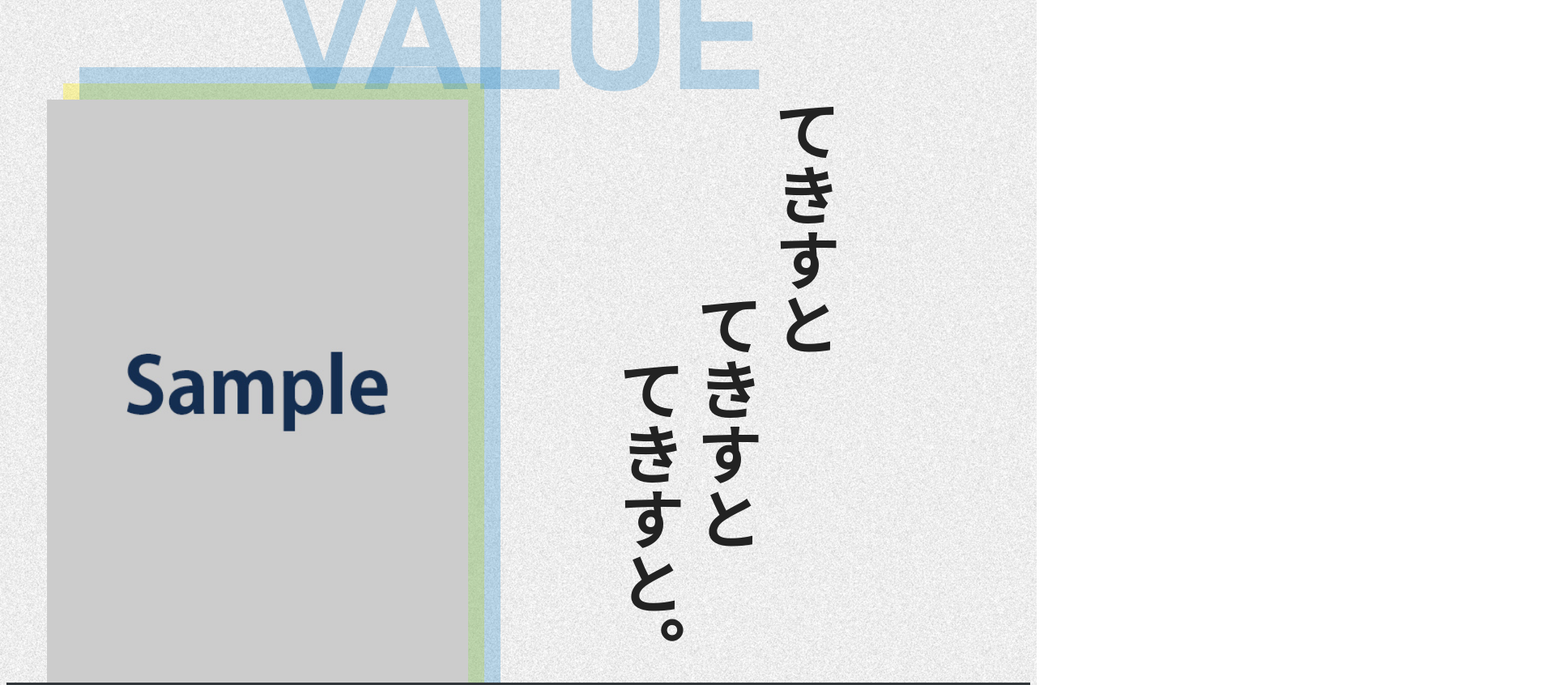
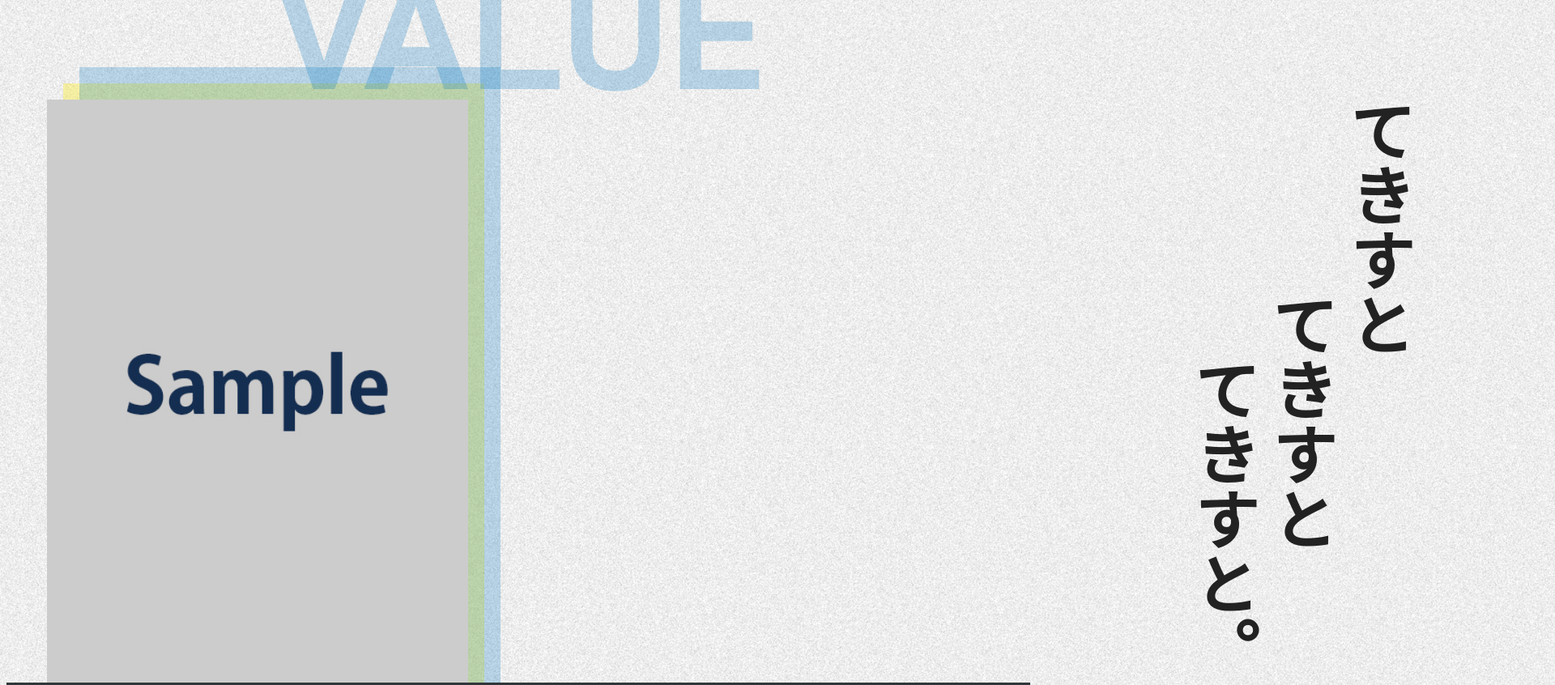
Before and after one commit to sf-captain/20220118200000-sf_corporat_site-20230507113900, a website built with Vite: page index.html in a window 1280 px wide. Shown: the part 10100-10946 px from the top of the page at 81% size, 1920 px wide, since content can reach past the window. Built offline with nearby package versions, Linux system fonts and the light colour scheme; files whose address does not match are found by name.

Commit message:
20230512203700

```diff
--- a/src/sass/_sincerity.scss
+++ b/src/sass/_sincerity.scss
@@ -64,7 +64,7 @@
   &__textBox {
     position: absolute;
     top: 0;
-    right: 0;
+    left: f.cPxToStdVp(200);
 
     @include m.mq(PC) {
       flex-grow: 1;
```
Also changed, not shown: dist/index.html, 4 other files.
